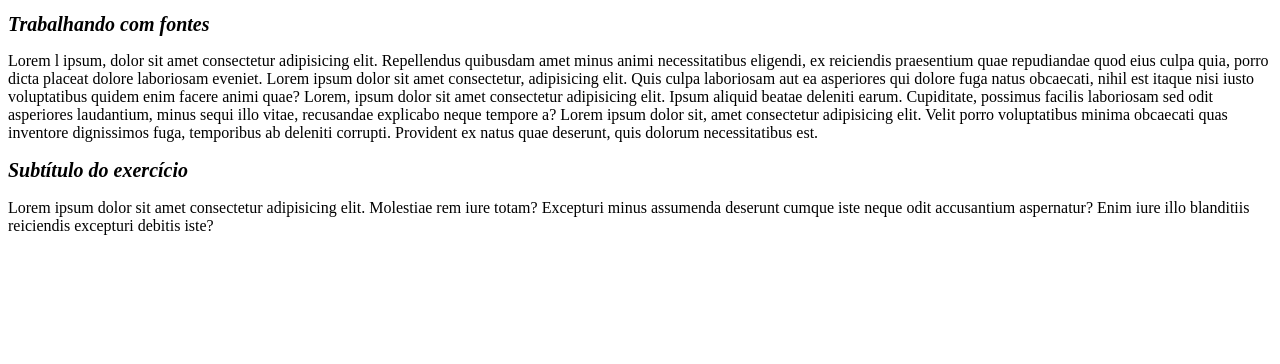
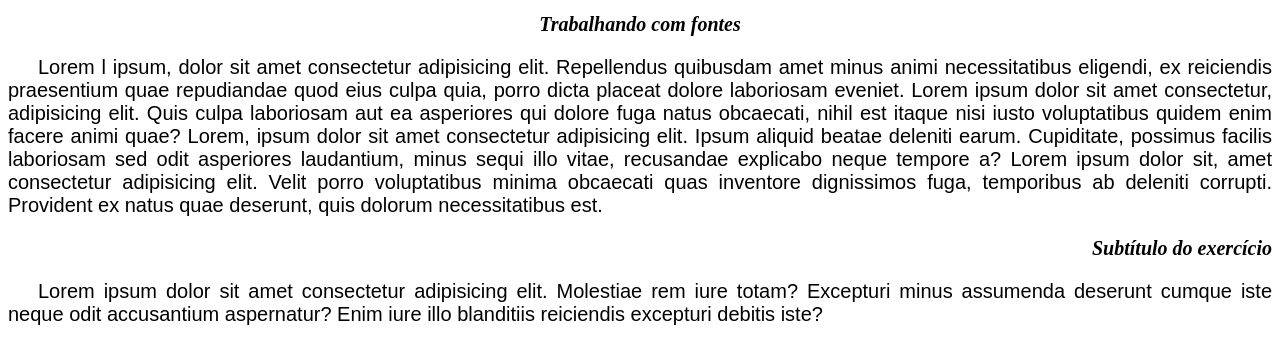
Before and after one commit to LFelipe1988/html-css, a plain HTML site: page exercicios/ex017/fonte01.html in a window 1280 px wide. Drawn offline with Linux system fonts and the light colour scheme.

Commit message:
modificando o arquivo do exercicio 017

```diff
--- a/exercicios/ex017/style.css
+++ b/exercicios/ex017/style.css
@@ -1,8 +1,8 @@
-@charset "UTF-8"
+@charset "UTF-8";
 
 body {
-    font-family: Arial, Helvetica, sans-serif;
-    font-size: 16px;
+    font: normal 20px Arial, Verdana, serif;
+    text-align: left;
 }
 /* Medidas Absolutas
 cm, mm, in (polegadas), px (usar), pt, pc
@@ -22,3 +22,13 @@ h1, h2 {
 
     font: italic bolder 20px 'Times New Roman', sans-serif;
 }
+h1 {
+    text-align: center;
+}
+h2{
+    text-align: right;
+}
+p {
+    text-align:justify ;
+    text-indent: 30px;
+}
```
Also changed, not shown: exercicios/ex017/fonte02.html (added, +17 -0 lines).
